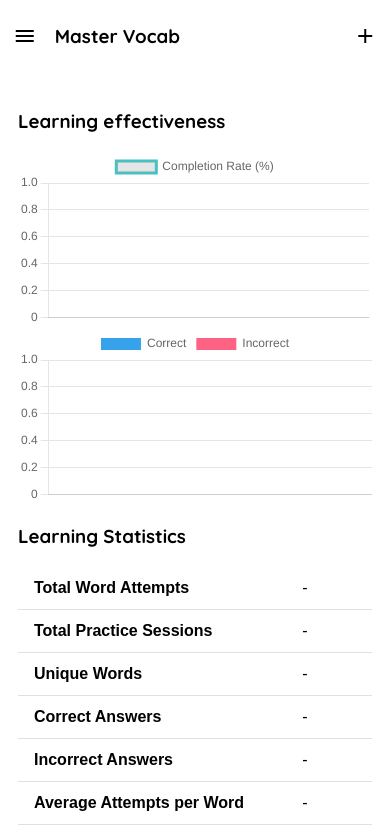
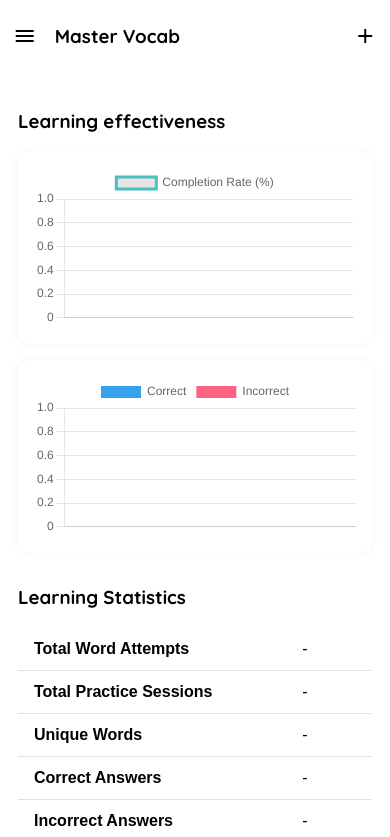
Before and after one commit to smtdfc/MasterVocab, a Next.js app: page / in a window 390 px wide. Shown: the top 837 px of the page. Built offline with nearby package versions, Linux system fonts and the light colour scheme.

Commit message:
feat: Add chart responsive layout

```diff
--- a/src/app/page.tsx
+++ b/src/app/page.tsx
@@ -72,7 +72,8 @@ export default function Home() {
     <>
       <h3>Learning effectiveness</h3>
 
-      <div style={{ maxWidth: 800 }}>
+      <div className="chart-grid">
+        <div className="chart-item">
           <Line
             data={{
               labels: recentData.map(d => d.date),
@@ -86,7 +87,9 @@ export default function Home() {
               ],
             }}
           />
+        </div>
 
+        <div className="chart-item">
           <Bar
             data={{
               labels: recentData.map(d => d.date),
@@ -104,8 +107,10 @@ export default function Home() {
               ],
             }}
           />
+        </div>
 
         {latestData && (
+          <div className="chart-item">
             <Doughnut
               data={{
                 labels: ['Correct', 'Incorrect'],
@@ -117,9 +122,11 @@ export default function Home() {
                 ],
               }}
             />
+          </div>
         )}
 
         {latestData && (
+          <div className="chart-item">
             <Bar
               data={{
                 labels: ['Total Word Attempts', 'Total Practice'],
@@ -141,6 +148,7 @@ export default function Home() {
                 },
               }}
             />
+          </div>
         )}
       </div>
 
--- a/src/styles/pages/home.css
+++ b/src/styles/pages/home.css
@@ -1 +1,14 @@
-@import "../chartist/index.css";
+
+.chart-grid {
+  display: grid;
+  grid-template-columns: repeat(auto-fit, minmax(320px, 1fr));
+  gap: 1rem;
+  margin-bottom: 2rem;
+}
+
+.chart-item {
+  background: #fff;
+  padding: 1rem;
+  border-radius: 12px;
+  box-shadow: 0 0 8px rgba(0, 0, 0, 0.05);
+}
```
Lines whose indentation alone changed are shown as unchanged.
